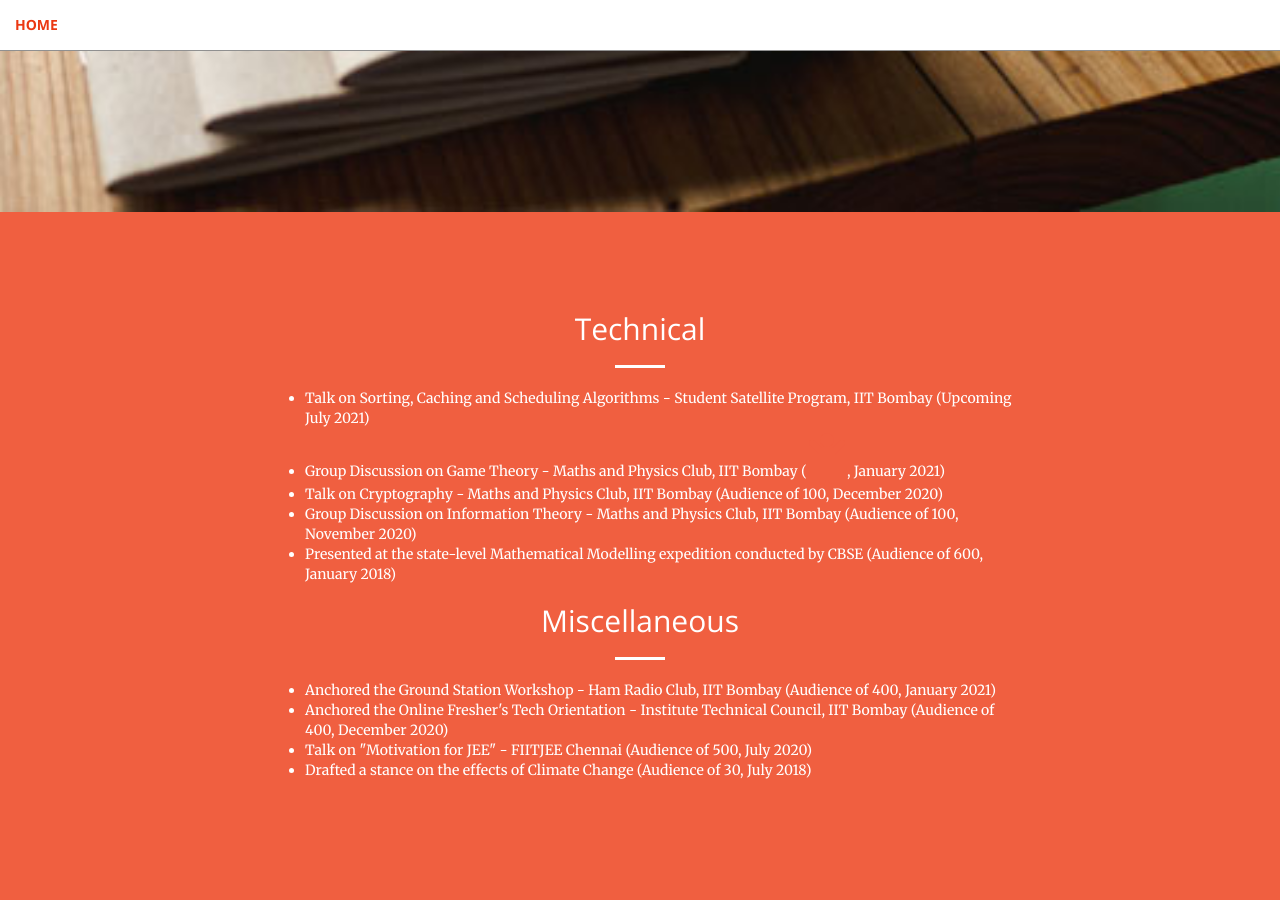
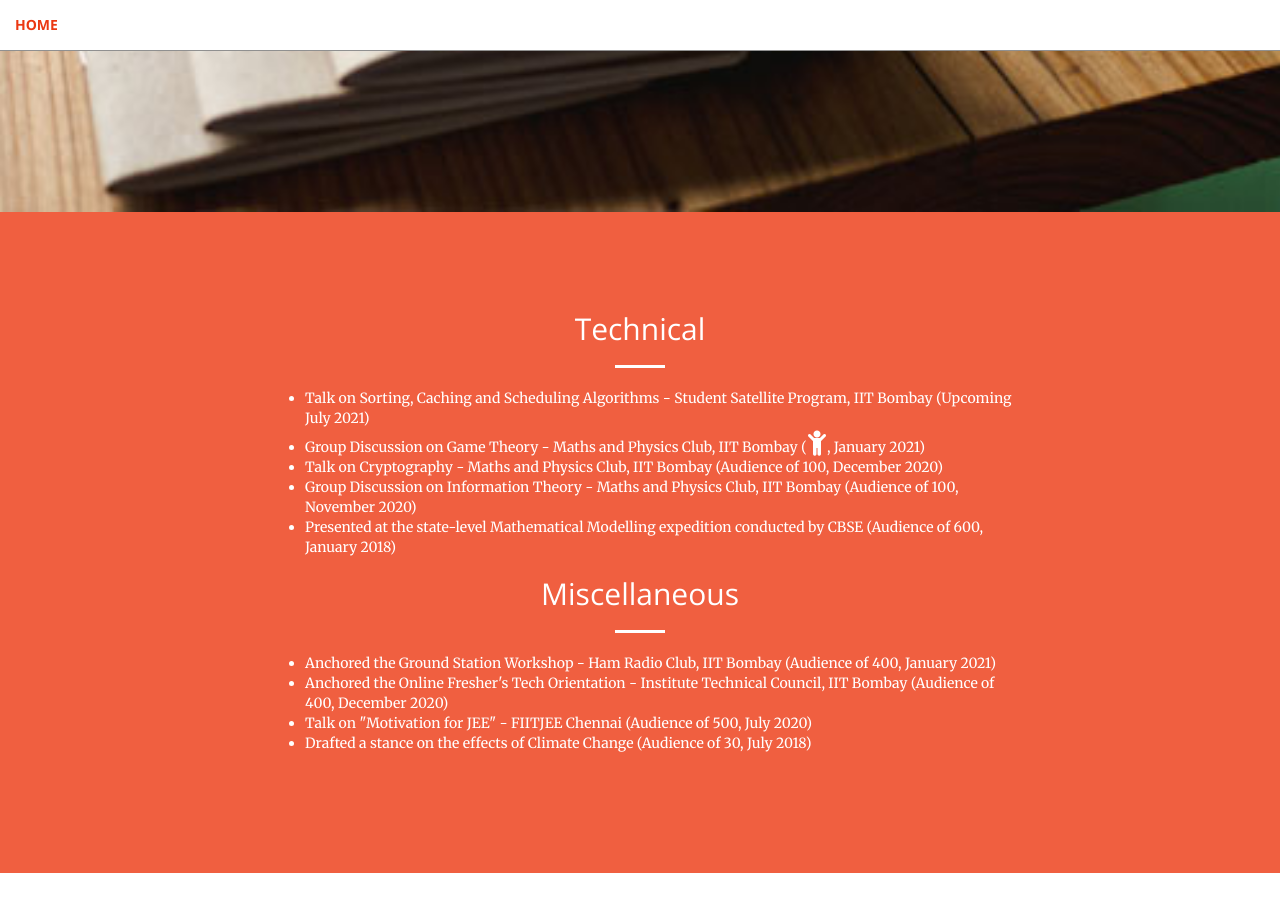
Before and after one commit to aravindbharathi/aravindbharathi.github.io, a Jekyll site: the page talks/index.html, which Jekyll copies as it is, in a window 1280 px wide and 900 px high, scrolled down 688 px. Built offline with Jekyll 4.4.1, drawn with Linux system fonts in a browser that asks for light colours; after the commit the page ends 1561 px from its top, so only the background shows below that.

Commit message:
Update index.html

```diff
--- a/talks/index.html
+++ b/talks/index.html
@@ -111,7 +111,7 @@
                       <ul align="left">
                         <li>Talk on Sorting, Caching and Scheduling Algorithms - Student Satellite Program, IIT Bombay (Upcoming July 2021)</li>
                         <!--li>Talk on Rigid Body Mechanics - Team ANYmation, IIT Bombay (Upcoming April 2021)</li-->
-                        <li><a href="/files/GameTheory.pdf" target="_blank">Group Discussion on Game Theory - Maths and Physics Club, IIT Bombay (<i class="fa fa-4x fa-child wow bounceIn text-primary"></i>, January 2021)</a></li>
+                        <li><a href="/files/GameTheory.pdf" target="_blank">Group Discussion on Game Theory - Maths and Physics Club, IIT Bombay (<i class="fa fa-2x fa-child whiteiconcolor"></i>, January 2021)</a></li>
                         <li><a href="/files/Crypto.pdf" target="_blank">Talk on Cryptography - Maths and Physics Club, IIT Bombay (Audience of 100, December 2020)</a></li>
                         <li><a href="/files/InformationTheory.pdf" target="_blank">Group Discussion on Information Theory - Maths and Physics Club, IIT Bombay (Audience of 100, November 2020)</a></li>
                         <li>Presented at the state-level Mathematical Modelling expedition conducted by CBSE (Audience of 600, January 2018)</li>
```
